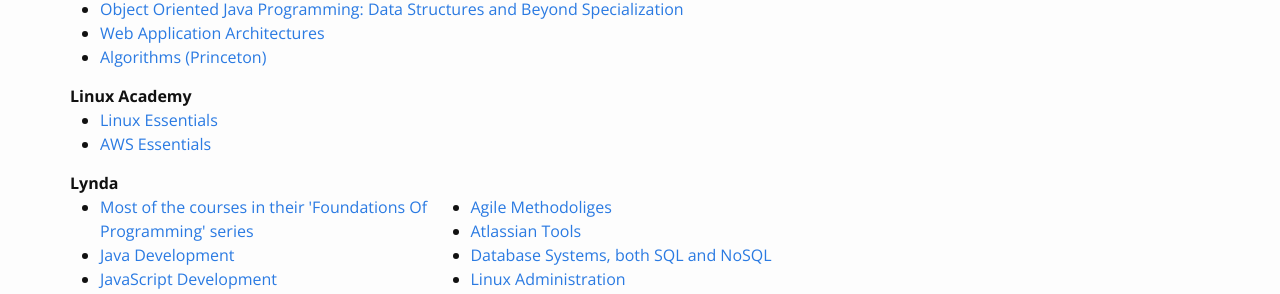
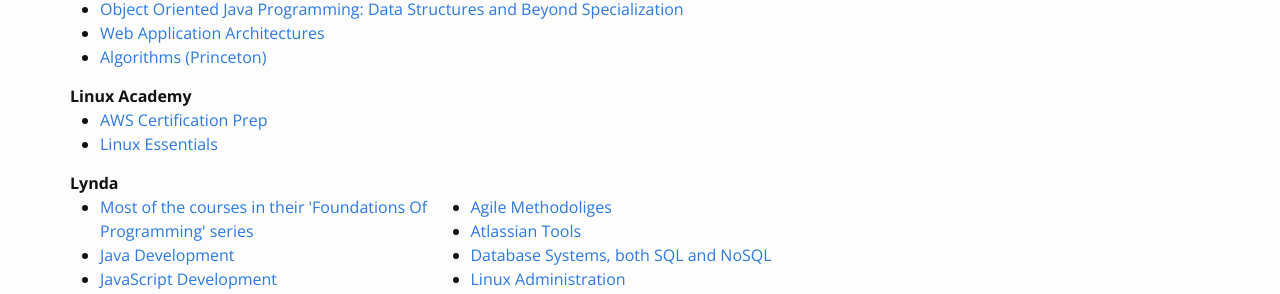
Before and after one commit to TaylorHuston/taylorhuston.github.io, a Jekyll site: the page built from resume.html, in a window 1280 px wide and 900 px high, scrolled down 725 px. Shown: the part 151-445 px from the top of the window. Built offline with Jekyll 4.4.1, drawn with Linux system fonts in a browser that asks for light colours; some web fonts are replaced.

Commit message:
Update resume.html

```diff
--- a/resume.html
+++ b/resume.html
@@ -86,9 +86,9 @@
 
   <div class="mooc">
     <ul>
+      <li><a href="https://linuxacademy.com/profile/show/user/name/taylor.a.huston@gmail.com" target="_blank">AWS Certification Prep</a>
+      </li>
       <li><a href="https://linuxacademy.com/profile/show/user/name/taylor.a.huston@gmail.com" target="_blank">Linux Essentials</a>
-      </li>
-       <li><a href="https://linuxacademy.com/profile/show/user/name/taylor.a.huston@gmail.com" target="_blank">AWS Essentials</a>
       </li>
     </ul>
   </div>
```
